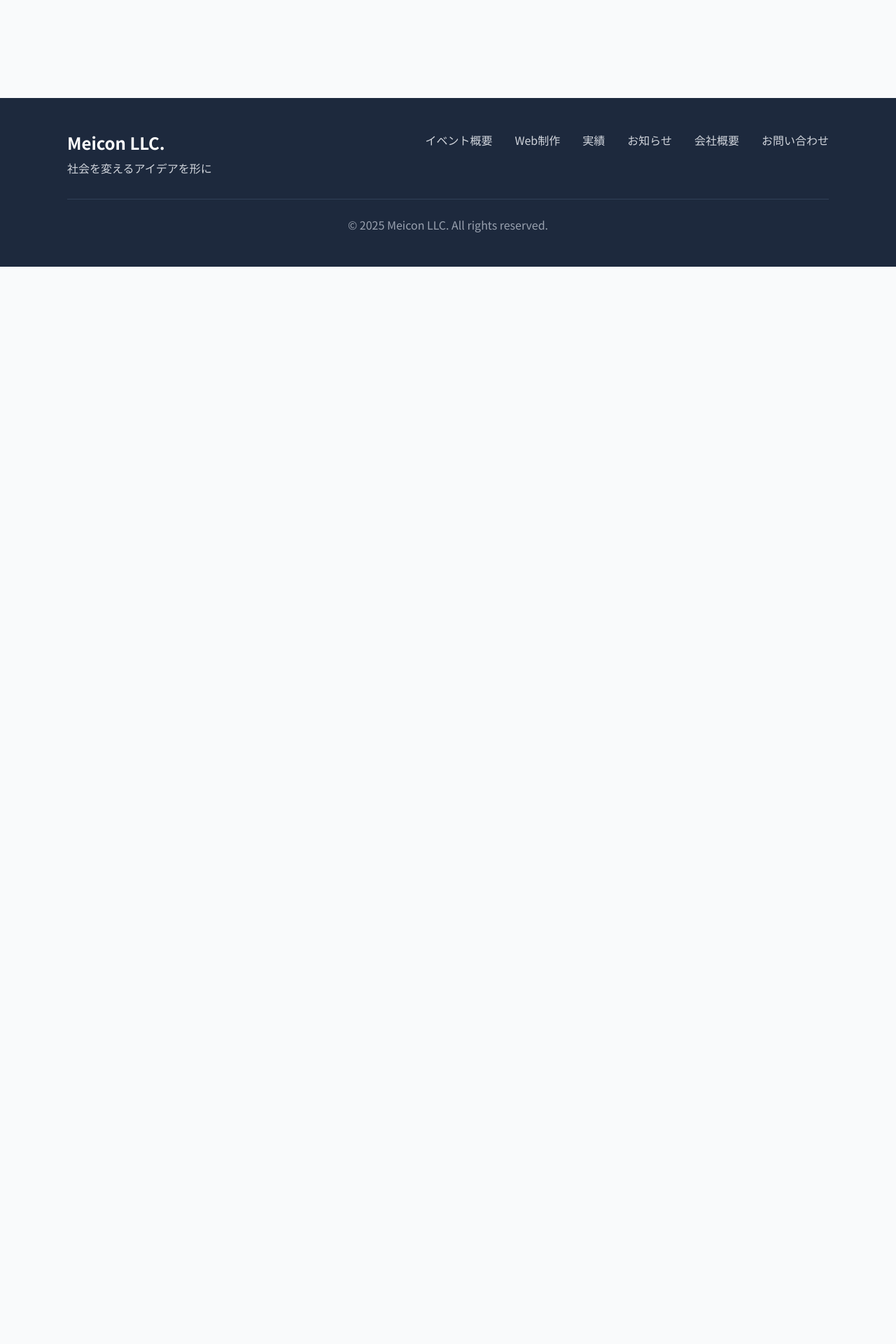
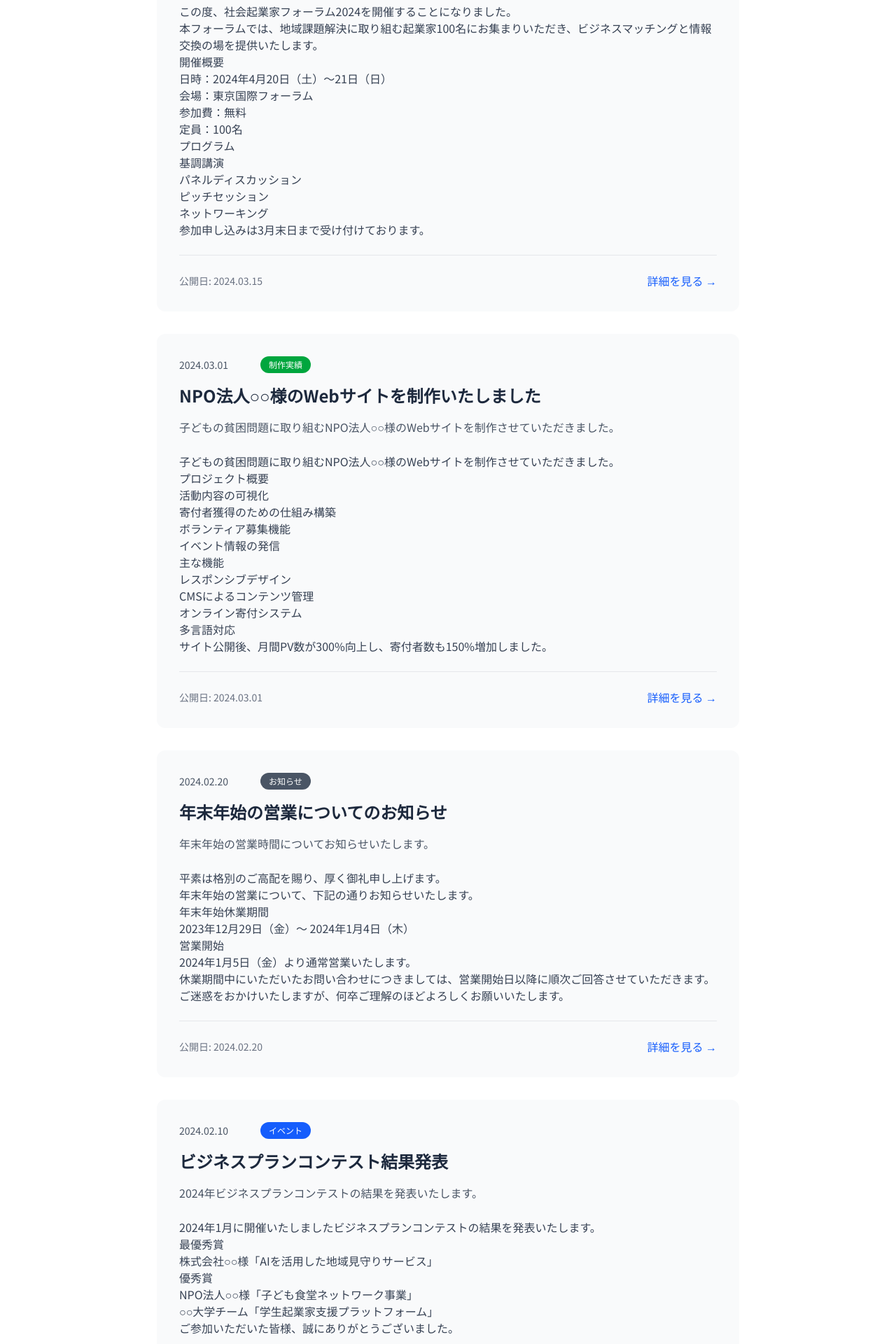
Before and after one commit to meicon-jp/meicon-website, a Next.js app: page /news in a window 1280 px wide. Shown: the part 660-2580 px from the top of the page at 70% size. Before the commit the page ends 1041 px from the top, so only its background shows below. Built offline with nearby package versions, Linux system fonts and the light colour scheme.

Commit message:
Add files via upload

```diff
--- a/src/app/news/page.tsx
+++ b/src/app/news/page.tsx
@@ -2,6 +2,144 @@ import AnimatedSection from '@/components/AnimatedSection'
 
 export default function News() {
   const newsItems = [
+    {
+      id: 1,
+      date: "2024.03.15",
+      category: "イベント",
+      title: "社会起業家フォーラム2024開催のお知らせ",
+      excerpt: "地域課題解決に取り組む起業家の皆様にお集まりいただき、ビジネスマッチングと情報交換の場を提供いたします。",
+      content: `
+        <p>この度、社会起業家フォーラム2024を開催することになりました。</p>
+        <p>本フォーラムでは、地域課題解決に取り組む起業家100名にお集まりいただき、ビジネスマッチングと情報交換の場を提供いたします。</p>
+
+        <h3>開催概要</h3>
+        <ul>
+          <li>日時：2024年4月20日（土）〜21日（日）</li>
+          <li>会場：東京国際フォーラム</li>
+          <li>参加費：無料</li>
+          <li>定員：100名</li>
+        </ul>
+
+        <h3>プログラム</h3>
+        <ul>
+          <li>基調講演</li>
+          <li>パネルディスカッション</li>
+          <li>ピッチセッション</li>
+          <li>ネットワーキング</li>
+        </ul>
+
+        <p>参加申し込みは3月末日まで受け付けております。</p>
+      `
+    },
+    {
+      id: 2,
+      date: "2024.03.01",
+      category: "制作実績",
+      title: "NPO法人○○様のWebサイトを制作いたしました",
+      excerpt: "子どもの貧困問題に取り組むNPO法人○○様のWebサイトを制作させていただきました。",
+      content: `
+        <p>子どもの貧困問題に取り組むNPO法人○○様のWebサイトを制作させていただきました。</p>
+
+        <h3>プロジェクト概要</h3>
+        <ul>
+          <li>活動内容の可視化</li>
+          <li>寄付者獲得のための仕組み構築</li>
+          <li>ボランティア募集機能</li>
+          <li>イベント情報の発信</li>
+        </ul>
+
+        <h3>主な機能</h3>
+        <ul>
+          <li>レスポンシブデザイン</li>
+          <li>CMSによるコンテンツ管理</li>
+          <li>オンライン寄付システム</li>
+          <li>多言語対応</li>
+        </ul>
+
+        <p>サイト公開後、月間PV数が300%向上し、寄付者数も150%増加しました。</p>
+      `
+    },
+    {
+      id: 3,
+      date: "2024.02.20",
+      category: "お知らせ",
+      title: "年末年始の営業についてのお知らせ",
+      excerpt: "年末年始の営業時間についてお知らせいたします。",
+      content: `
+        <p>平素は格別のご高配を賜り、厚く御礼申し上げます。</p>
+        <p>年末年始の営業について、下記の通りお知らせいたします。</p>
+
+        <h3>年末年始休業期間</h3>
+        <p>2023年12月29日（金）〜 2024年1月4日（木）</p>
+
+        <h3>営業開始</h3>
+        <p>2024年1月5日（金）より通常営業いたします。</p>
+
+        <p>休業期間中にいただいたお問い合わせにつきましては、営業開始日以降に順次ご回答させていただきます。</p>
+        <p>ご迷惑をおかけいたしますが、何卒ご理解のほどよろしくお願いいたします。</p>
+      `
+    },
+    {
+      id: 4,
+      date: "2024.02.10",
+      category: "イベント",
+      title: "ビジネスプランコンテスト結果発表",
+      excerpt: "2024年ビジネスプランコンテストの結果を発表いたします。",
+      content: `
+        <p>2024年1月に開催いたしましたビジネスプランコンテストの結果を発表いたします。</p>
+
+        <h3>最優秀賞</h3>
+        <p>株式会社○○様「AIを活用した地域見守りサービス」</p>
+
+        <h3>優秀賞</h3>
+        <ul>
+          <li>NPO法人○○様「子ども食堂ネットワーク事業」</li>
+          <li>○○大学チーム「学生起業家支援プラットフォーム」</li>
+        </ul>
+
+        <p>ご参加いただいた皆様、誠にありがとうございました。</p>
+      `
+    },
+    {
+      id: 5,
+      date: "2024.01.25",
+      category: "制作実績",
+      title: "地域活性化プロジェクトサイトを公開しました",
+      excerpt: "地方自治体の地域活性化プロジェクトのWebサイトを制作・公開いたしました。",
+      content: `
+        <p>地方自治体の地域活性化プロジェクトのWebサイトを制作・公開いたしました。</p>
+
+        <h3>サイトの特徴</h3>
+        <ul>
+          <li>多言語対応（日英中韓）</li>
+          <li>イベント管理機能</li>
+          <li>参加者登録システム</li>
+          <li>SNS連携</li>
+        </ul>
+
+        <p>地域の魅力を国内外に発信し、観光客誘致と地域経済活性化に貢献します。</p>
+      `
+    },
+    {
+      id: 6,
+      date: "2024.01.15",
+      category: "お知らせ",
+      title: "新サービス「社会課題解決コンサルティング」開始",
+      excerpt: "社会課題解決に特化したコンサルティングサービスを開始いたします。",
+      content: `
+        <p>この度、社会課題解決に特化したコンサルティングサービスを開始することになりました。</p>
+
+        <h3>サービス内容</h3>
+        <ul>
+          <li>社会課題の分析・可視化</li>
+          <li>解決策の立案・実行支援</li>
+          <li>ステークホルダーとの連携支援</li>
+          <li>効果測定・改善提案</li>
+        </ul>
+
+        <p>詳細については、お気軽にお問い合わせください。</p>
+      `
+    }
   ]
 
   const getCategoryColor = (category: string) => {
@@ -96,6 +234,12 @@ export default function News() {
                   1
                 </button>
                 <button className="px-4 py-2 border border-gray-300 rounded-md text-gray-600 hover:bg-gray-50">
+                  2
+                </button>
+                <button className="px-4 py-2 border border-gray-300 rounded-md text-gray-600 hover:bg-gray-50">
+                  3
+                </button>
+                <button className="px-4 py-2 border border-gray-300 rounded-md text-gray-600 hover:bg-gray-50">
                   次へ
                 </button>
               </div>
--- a/src/app/portfolio/page.tsx
+++ b/src/app/portfolio/page.tsx
@@ -3,7 +3,114 @@ import { Calendar, Monitor, Check } from 'lucide-react'
 
 export default function Portfolio() {
   const portfolioItems = [
-
+    {
+      id: 1,
+      title: "社会起業家フォーラム2024",
+      category: "イベント企画・運営",
+      description: "地域課題解決に取り組む起業家100名が参加するイベントを企画・運営",
+      details: [
+        "参加者数: 100名",
+        "期間: 2日間",
+        "会場: 東京国際フォーラム",
+        "協力企業: 10社"
+      ],
+      technologies: [],
+      results: [
+        "新規ビジネスマッチング: 15件",
+        "投資決定案件: 3件",
+        "参加者満足度: 95%"
+      ]
+    },
+    {
+      id: 2,
+      title: "NPO法人○○様 Webサイト",
+      category: "Web制作",
+      description: "活動内容の可視化と寄付者獲得を目的としたサイトを制作",
+      details: [
+        "ページ数: 15ページ",
+        "制作期間: 2ヶ月",
+        "レスポンシブ対応",
+        "CMS導入"
+      ],
+      technologies: ["Next.js", "TypeScript", "Tailwind CSS", "WordPress"],
+      results: [
+        "月間PV数: 300%向上",
+        "寄付者数: 150%増加",
+        "問い合わせ: 200%増加"
+      ]
+    },
+    {
+      id: 3,
+      title: "ビジネスプランコンテスト",
+      category: "イベント企画・運営",
+      description: "若手起業家のマッチングイベントを企画・運営",
+      details: [
+        "応募者数: 200名",
+        "ファイナリスト: 10組",
+        "審査員: 業界専門家5名",
+        "賞金総額: 500万円"
+      ],
+      technologies: [],
+      results: [
+        "起業実現: 8件",
+        "資金調達成功: 5件",
+        "メディア掲載: 15媒体"
+      ]
+    },
+    {
+      id: 4,
+      title: "地域活性化プロジェクト サイト",
+      category: "Web制作",
+      description: "地方自治体の地域活性化プロジェクトの情報発信サイト",
+      details: [
+        "多言語対応（日英中韓）",
+        "イベント管理機能",
+        "参加者登録システム",
+        "SNS連携"
+      ],
+      technologies: ["React", "Node.js", "PostgreSQL", "AWS"],
+      results: [
+        "観光客増加: 40%",
+        "イベント参加者: 年間3,000名",
+        "地域事業者登録: 150社"
+      ]
+    },
+    {
+      id: 5,
+      title: "社会課題解決アイデアソン",
+      category: "イベント企画・運営",
+      description: "学生と社会人が協力して社会課題解決のアイデアを生み出すワークショップ",
+      details: [
+        "参加者数: 80名（学生・社会人混合）",
+        "チーム数: 16チーム",
+        "期間: 2日間集中型",
+        "メンター: 企業経営者8名"
+      ],
+      technologies: [],
+      results: [
+        "実用化アイデア: 12件",
+        "継続プロジェクト: 5件",
+        "参加者の起業: 3件"
+      ]
+    },
+    {
+      id: 6,
+      title: "スタートアップ企業 コーポレートサイト",
+      category: "Web制作",
+      description: "AIテクノロジーを活用したスタートアップ企業のコーポレートサイト制作",
+      details: [
+        "モダンなデザイン",
+        "技術説明ページ",
+        "投資家向け情報",
+        "採用ページ"
+      ],
+      technologies: ["Next.js", "TypeScript", "Framer Motion", "Vercel"],
+      results: [
+        "資金調達成功: 2億円",
+        "採用応募者: 500%増加",
+        "メディア取材: 20件"
+      ]
+    }
   ]
 
   const eventItems = portfolioItems.filter(item => item.category === "イベント企画・運営")
```
